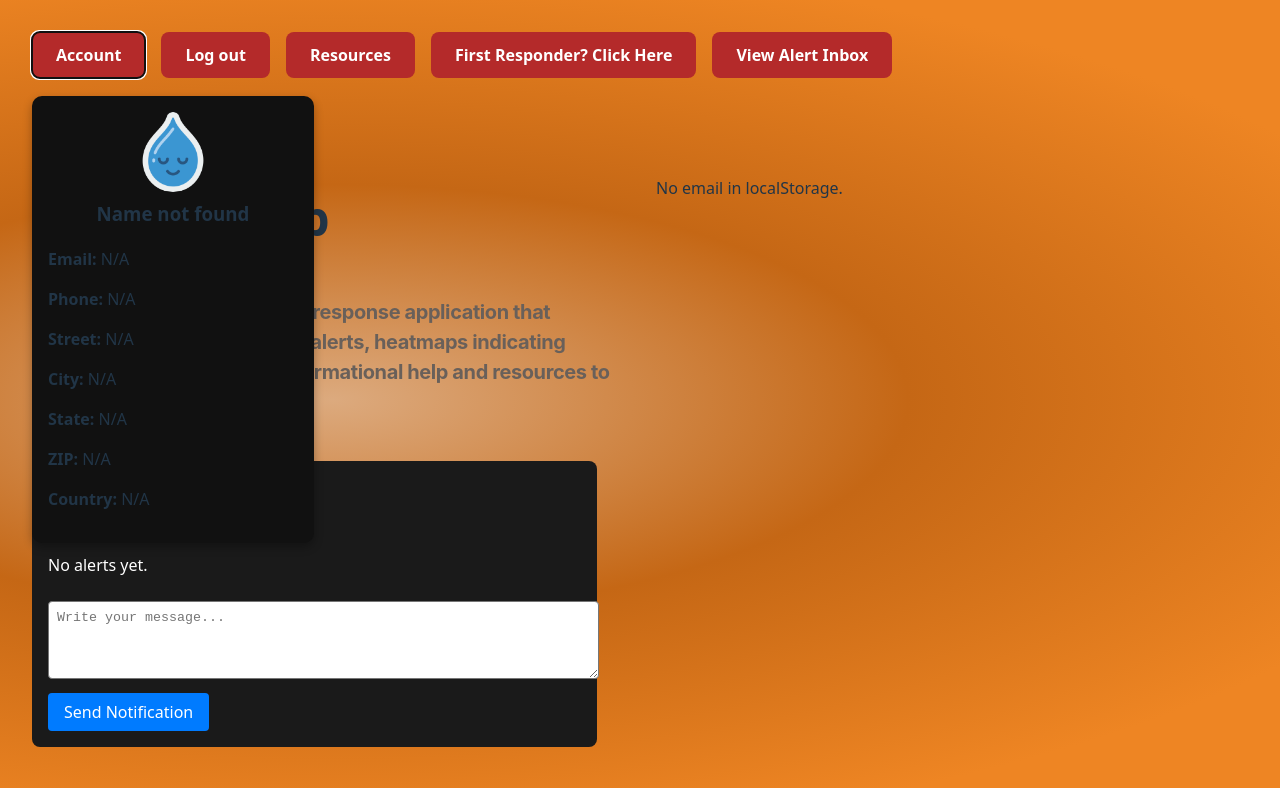
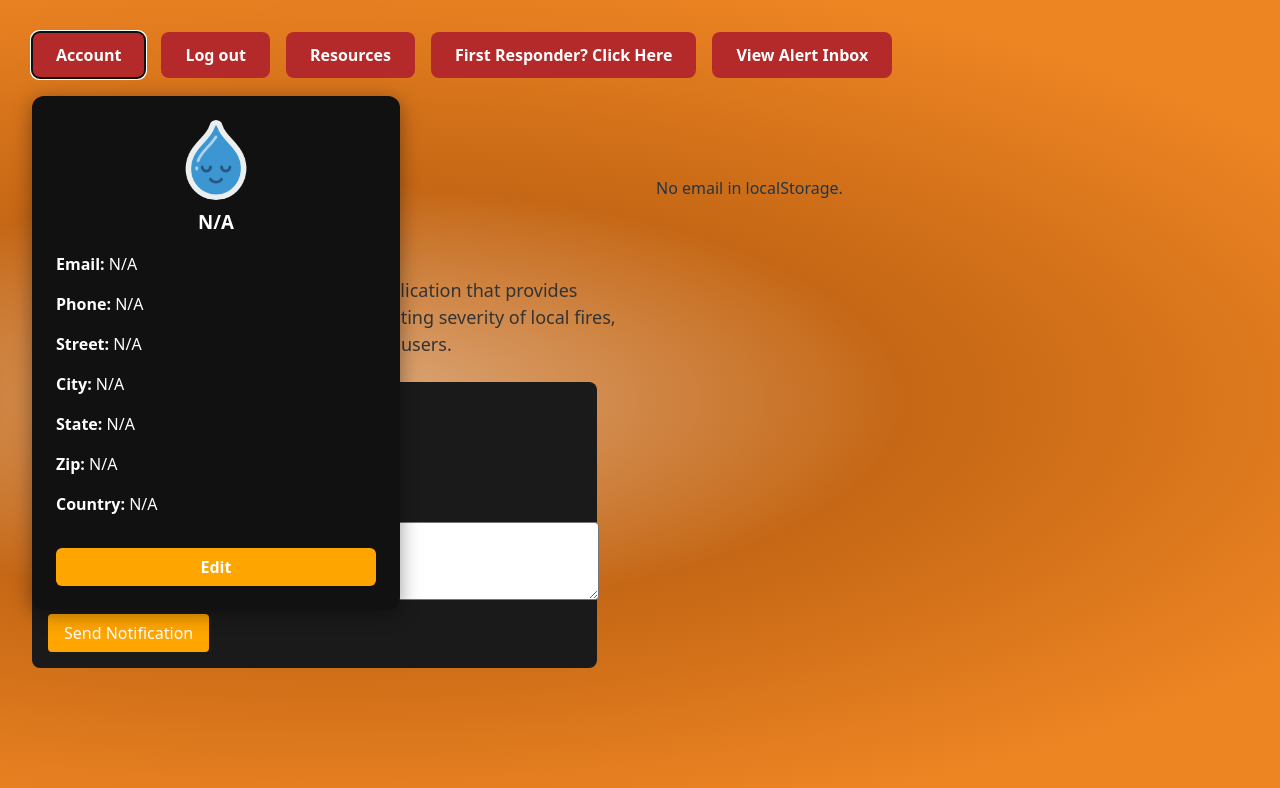
Before and after one commit to aj202088/HorizonHelp, a React (Vite) app in the folder frontend/: page /dashboard in a window 1280 px wide. Both pictures are taken after a click on the button "Account". Shown: the top 788 px of the page. Built offline with nearby package versions, Linux system fonts and the light colour scheme.

Commit message:
Added 'edit' button in profile section

```diff
--- a/frontend/src/pages/DashboardPage.jsx
+++ b/frontend/src/pages/DashboardPage.jsx
@@ -1,3 +1,4 @@
+// At top of your file:
 import React, { useEffect, useState } from "react";
 import MapComponent from "../components/MapComponent";
 import ButtonsTop from "../components/ButtonsTop";
@@ -9,24 +10,26 @@ const DashboardPage = () => {
   const [coords, setCoords] = useState(null);
   const [error, setError] = useState("");
   const [user, setUser] = useState(null);
+  const [message, setMessage] = useState("");
   const [notifications, setNotifications] = useState([]);
-  const [message, setMessage] = useState("");
   const [isSubmitting, setIsSubmitting] = useState(false);
   const [success, setSuccess] = useState("");
   const [err, setErr] = useState("");
+
   const [showAccount, setShowAccount] = useState(false);
-  const [showLogoutPopup, setShowLogoutPopup] = useState(false);
+  const [editMode, setEditMode] = useState(false);
+  const [editedUser, setEditedUser] = useState({});
 
   const email = localStorage.getItem("userEmail");
 
   useEffect(() => {
     const fetchUserFromBackend = async () => {
       try {
-        const response = await fetch(`http://localhost:5750/user?email=${email}`);
-        const data = await response.json();
-
+        const res = await fetch(`http://localhost:5750/user?email=${email}`);
+        const data = await res.json();
         if (data.success && data.user) {
           setUser(data.user);
+          setEditedUser(data.user); // initial values for editing
           const { street, city, state, zip, country } = data.user;
           const fullAddress = `${street}, ${city}, ${state}, ${zip}, ${country}`;
           const coordinates = await getCoordinatesFromAddress(fullAddress);
@@ -36,7 +39,6 @@ const DashboardPage = () => {
           setError("User not found.");
         }
       } catch (err) {
-        console.error("Error fetching user:", err);
         setError("Failed to load user data.");
       }
     };
@@ -49,10 +51,7 @@ const DashboardPage = () => {
     if (user?._id) {
       axios.get(`http://localhost:5750/notifications/${user._id}`)
         .then(res => setNotifications(res.data.messages))
-        .catch(err => {
-          console.error("Notification fetch error:", err);
-          setErr("Failed to load notifications.");
-        });
+        .catch(() => setErr("Failed to load notifications."));
     }
   }, [user]);
 
@@ -60,75 +59,85 @@ const DashboardPage = () => {
     if (!message) return;
     setIsSubmitting(true);
     try {
-      const res = await axios.post("http://localhost:5750/notifications/user-alert", {
+      await axios.post("http://localhost:5750/notifications/user-alert", {
         userEmail: email,
         message
       });
-      setSuccess(res.data.message);
       setMessage("");
+      setSuccess("Notification sent.");
       const updated = await axios.get(`http://localhost:5750/notifications/${user._id}`);
       setNotifications(updated.data.messages);
-    } catch (err) {
-      console.error("Notification send error:", err);
+    } catch {
       setErr("Failed to send message.");
     } finally {
       setIsSubmitting(false);
     }
   };
 
-  const toggleAccount = () => setShowAccount(!showAccount);
-  const toggleLogoutPopup = () => setShowLogoutPopup(!showLogoutPopup);
-  const handleLogout = () => {
-    localStorage.removeItem("userEmail");
-    window.location.href = "/login";
+  const handleSave = async () => {
+    try {
+      const res = await axios.put(`http://localhost:5750/user/${user._id}`, editedUser);
+      if (res.data.success) {
+        setUser(editedUser);
+        setEditMode(false);
+        setSuccess("Account updated.");
+      }
+    } catch {
+      setErr("Failed to update profile.");
+    }
   };
 
   return (
     <div style={{ background: 'radial-gradient(92.52% 55.47% at 25.97% 50%, #DCAA7E 0%, #C56715 48.56%, #EE8523 100%)', height: "100vh", width: "100vw", padding: "2rem", boxSizing: "border-box", position: "relative" }}>
       <div style={{ position: "absolute", top: "2rem", left: "2rem", display: "flex", gap: "1rem" }}>
-        <ButtonsTop onPress={toggleAccount}>Account</ButtonsTop>
-        <ButtonsTop onPress={toggleLogoutPopup}>Log out</ButtonsTop>
-        <ButtonsTop onPress={() => {}}>Resources</ButtonsTop>
-        <ButtonsTop onPress={() => {}}>First Responder? Click Here</ButtonsTop>
-        <ButtonsTop onPress={() => {}}>View Alert Inbox</ButtonsTop>
+        <ButtonsTop onPress={() => setShowAccount(!showAccount)}>Account</ButtonsTop>
+        <ButtonsTop onPress={() => {
+          localStorage.removeItem("userEmail");
+          window.location.href = "/login";
+        }}>Log out</ButtonsTop>
+        <ButtonsTop>Resources</ButtonsTop>
+        <ButtonsTop>First Responder? Click Here</ButtonsTop>
+        <ButtonsTop>View Alert Inbox</ButtonsTop>
       </div>
 
       {showAccount && (
-        <div style={{ position: "absolute", top: "6rem", left: "2rem", zIndex: 10, backgroundColor: "#111", borderRadius: "10px", padding: "1rem", width: "250px", boxShadow: "0 4px 10px rgba(0,0,0,0.3)" }}>
+        <div style={{ position: "absolute", top: "6rem", left: "2rem", backgroundColor: "#111", color: "white", borderRadius: "12px", padding: "1.5rem", width: "320px", zIndex: 100, boxShadow: "0 4px 20px rgba(0,0,0,0.4)" }}>
           <img src={droplet} alt="avatar" style={{ width: "80px", height: "80px", borderRadius: "50%", display: "block", margin: "0 auto" }} />
-          <h3 style={{ textAlign: "center", marginTop: "0.5rem" }}>{user?.name || "Name not found"}</h3>
+          <h3 style={{ textAlign: "center", margin: "0.5rem 0" }}>{user?.name || "N/A"}</h3>
           <p><strong>Email:</strong> {user?.email || "N/A"}</p>
-          <p><strong>Phone:</strong> {user?.phone || "N/A"}</p>
-          <p><strong>Street:</strong> {user?.street || "N/A"}</p>
-          <p><strong>City:</strong> {user?.city || "N/A"}</p>
-          <p><strong>State:</strong> {user?.state || "N/A"}</p>
-          <p><strong>ZIP:</strong> {user?.zip || "N/A"}</p>
-          <p><strong>Country:</strong> {user?.country || "N/A"}</p>
-        </div>
-      )}
 
-      {showLogoutPopup && (
-        <div style={{ position: "absolute", top: "6rem", left: "10rem", zIndex: 10, backgroundColor: "#111", borderRadius: "10px", padding: "1rem", width: "250px", boxShadow: "0 4px 10px rgba(0,0,0,0.3)", color: "white" }}>
-          <h3 style={{ marginBottom: "1rem" }}>Are you sure you want to log out?</h3>
-          <button
-            onClick={handleLogout}
-            style={{ backgroundColor: "#ff4d4f", color: "white", border: "none", padding: "0.5rem 1rem", borderRadius: "5px", cursor: "pointer" }}
-          >
-            Yes, Log out
-          </button>
-          <button
-            onClick={toggleLogoutPopup}
-            style={{ marginLeft: "1rem", backgroundColor: "#555", color: "white", border: "none", padding: "0.5rem 1rem", borderRadius: "5px", cursor: "pointer" }}
-          >
-            Cancel
-          </button>
+          {["phone", "street", "city", "state", "zip", "country"].map(field => (
+            <p key={field}>
+              <strong>{field.charAt(0).toUpperCase() + field.slice(1)}:</strong>{" "}
+              {editMode ? (
+                <input
+                  type="text"
+                  value={editedUser[field] || ""}
+                  onChange={(e) => setEditedUser({ ...editedUser, [field]: e.target.value })}
+                  style={{ marginLeft: "8px", padding: "3px", borderRadius: "4px", border: "none" }}
+                />
+              ) : (
+                user?.[field] || "N/A"
+              )}
+            </p>
+          ))}
+
+          {editMode ? (
+            <button onClick={handleSave} style={{ marginTop: "1rem", backgroundColor: "#FFA500", color: "white", padding: "0.5rem 1rem", border: "none", borderRadius: "6px", width: "100%", fontWeight: "bold" }}>
+              Save
+            </button>
+          ) : (
+            <button onClick={() => setEditMode(true)} style={{ marginTop: "1rem", backgroundColor: "#FFA500", color: "white", padding: "0.5rem 1rem", border: "none", borderRadius: "6px", width: "100%", fontWeight: "bold" }}>
+              Edit
+            </button>
+          )}
         </div>
       )}
 
       <div style={{ display: "flex", marginTop: "8rem", alignItems: "flex-start", gap: "2rem" }}>
-        <div style={{ flex: 1, display: "flex", flexDirection: "column" }}>
+        <div style={{ flex: 1 }}>
           <h1 style={{ fontSize: "3rem", fontWeight: "bold" }}>HorizonHelp</h1>
-          <p style={{ color: "#69605A", fontFamily: "Inter, sans-serif", fontSize: "20px", fontWeight: 700, letterSpacing: "-0.4px" }}>
+          <p style={{ color: "#333", fontSize: "18px", maxWidth: "600px" }}>
             HorizonHelp is an emergency response application that provides users with real-time alerts, heatmaps indicating severity of local fires, and informational help and resources to its users.
           </p>
 
@@ -137,13 +146,12 @@ const DashboardPage = () => {
             {notifications.length === 0 ? (
               <p>No alerts yet.</p>
             ) : (
-              notifications.map((note, index) => (
-                <div key={index} style={{ backgroundColor: "#333", padding: "0.5rem", marginBottom: "0.5rem", borderRadius: "5px" }}>
+              notifications.map((note, i) => (
+                <div key={i} style={{ backgroundColor: "#333", padding: "0.5rem", marginBottom: "0.5rem", borderRadius: "5px" }}>
                   {note.message}
                 </div>
               ))
             )}
-
             <textarea
               placeholder="Write your message..."
               value={message}
@@ -153,7 +161,7 @@ const DashboardPage = () => {
             <button
               onClick={handleSend}
               disabled={isSubmitting}
-              style={{ marginTop: "0.5rem", padding: "0.5rem 1rem", backgroundColor: "#007bff", color: "white", border: "none", borderRadius: "4px", cursor: "pointer" }}
+              style={{ marginTop: "0.5rem", padding: "0.5rem 1rem", backgroundColor: "#FFA500", color: "white", border: "none", borderRadius: "4px", cursor: "pointer" }}
             >
               {isSubmitting ? "Sending..." : "Send Notification"}
             </button>
```
